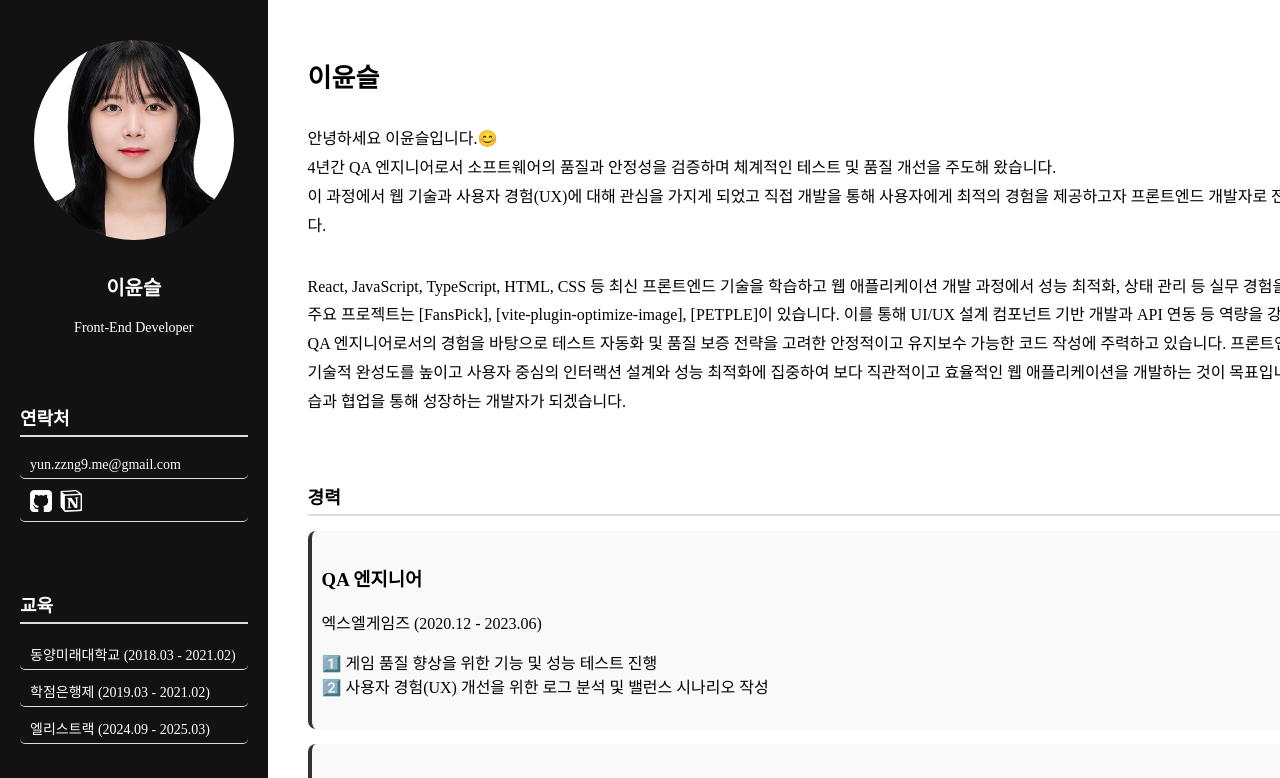
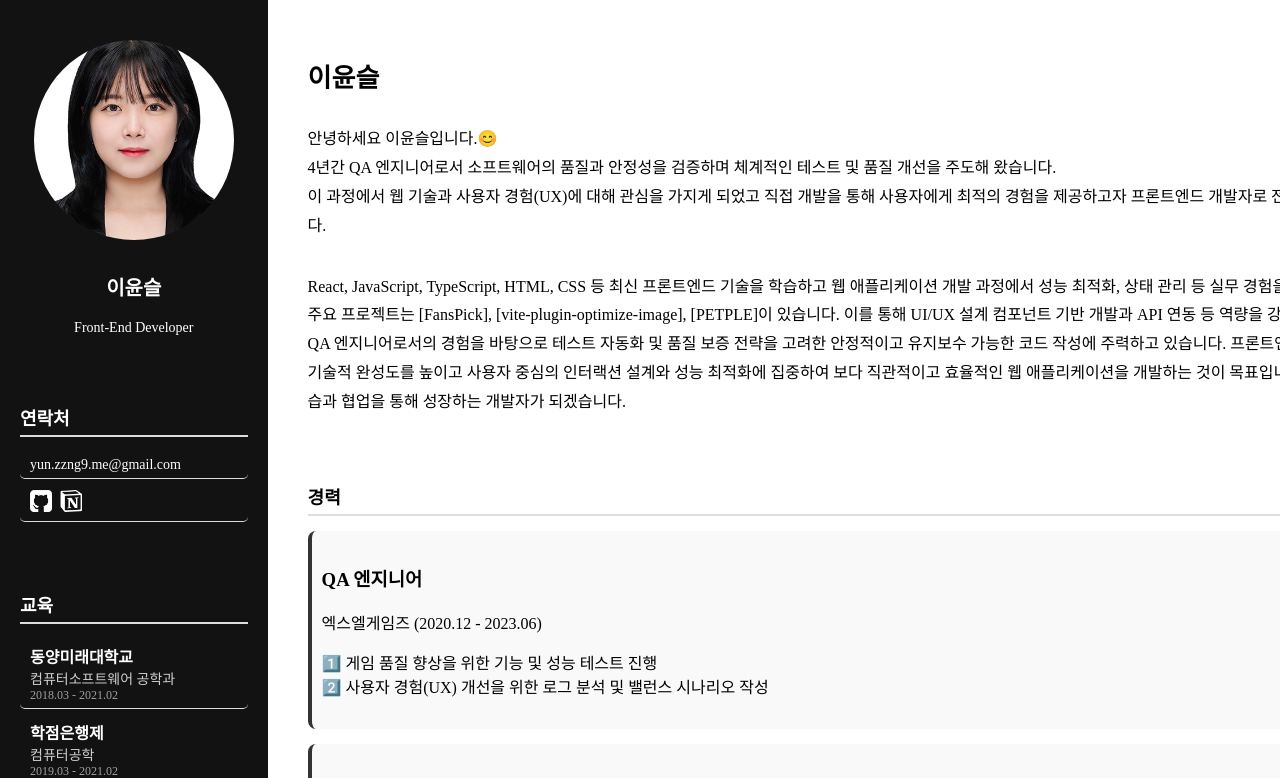
Before and after one commit to yunzzng/react-resume, a React (Vite) app: page / in a window 1280 px wide. Shown: the top 778 px of the page. Built offline with nearby package versions, Linux system fonts and the light colour scheme.

Commit message:
update edu

```diff
--- a/src/Resume.tsx
+++ b/src/Resume.tsx
@@ -22,10 +22,18 @@ const Resume: FC = () => {
           <ul className={styles.list}>
             <li>yun.zzng9.me@gmail.com</li>
             <li>
-              <a href="https://github.com/yunzzng?tab=repositories&q=&type=public&language=&sort=" target="_blank" rel="noopener noreferrer">
+              <a
+                href="https://github.com/yunzzng?tab=repositories&q=&type=public&language=&sort="
+                target="_blank"
+                rel="noopener noreferrer"
+              >
                 <img src={githubIcon} alt="GitHub" className={styles.icon} />
               </a>
-              <a href="https://leeyunseul.notion.site/1a023f8c54e680b4965deb2b1706fe03" target="_blank" rel="noopener noreferrer">
+              <a
+                href="https://leeyunseul.notion.site/1a023f8c54e680b4965deb2b1706fe03"
+                target="_blank"
+                rel="noopener noreferrer"
+              >
                 <img src={notionIcon} alt="Notion" className={styles.icon} />
               </a>
             </li>
@@ -36,8 +44,10 @@ const Resume: FC = () => {
           <h3 className={styles.sectionTitle}>교육</h3>
           <ul className={styles.list}>
             {educationAndExperience.education.map((edu, index) => (
-              <li key={index}>
-                {edu.school} ({edu.period})
+              <li key={index} className={styles.eduItem}>
+                <div className={styles.school}>{edu.school}</div>
+                <div className={styles.degree}>{edu.degree}</div>
+                <div className={styles.period}>{edu.period}</div>
               </li>
             ))}
           </ul>
@@ -82,7 +92,11 @@ const Resume: FC = () => {
           <h2 className={styles.sectionTitle}>프로젝트</h2>
           <div className={styles.portfolioGrid}>
             {portfolios.map((portfolio, index) => (
-              <div key={index} className={styles.portfolioCard} onClick={() => window.open(portfolio.link, "_blank")}>
+              <div
+                key={index}
+                className={styles.portfolioCard}
+                onClick={() => window.open(portfolio.link, "_blank")}
+              >
                 <h3 className={styles.portfolioTitle}>{portfolio.title}</h3>
                 <p className={styles.portfolioDescription}>
                   {portfolio.description}
--- a/src/resume.module.css
+++ b/src/resume.module.css
@@ -28,6 +28,21 @@
   border-radius: 50%;
   object-fit: cover;
   margin-bottom: 15px;
+}
+
+.school {
+  font-size: 16px;
+  font-weight: bold;
+}
+
+.degree {
+  font-size: 14px;
+  color: rgba(255, 255, 255, 0.8);
+}
+
+.period {
+  font-size: 12px;
+  color: rgba(255, 255, 255, 0.6);
 }
 
 .name {
```
